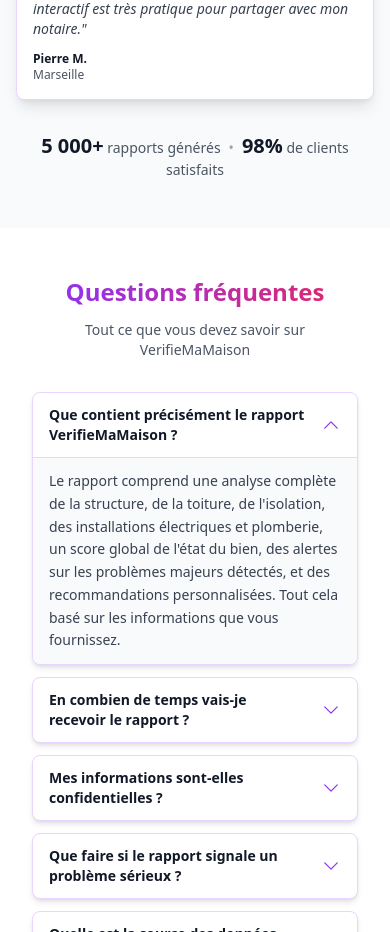
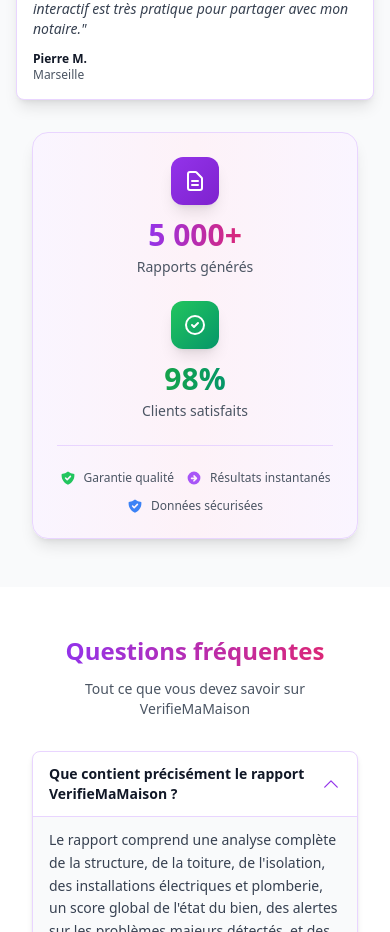
Before and after one commit to silencieux99/Verifiemamaison, a Next.js app: page / in a window 390 px wide. Shown: the part 4700-5632 px from the top of the page. Built offline with nearby package versions, Linux system fonts and the light colour scheme; no server answers.

Commit message:
Enhance statistics section: beautiful design with icons, gradients, and trust badges. Fully mobile-responsive

```diff
--- a/src/app/(components)/home/Testimonials.tsx
+++ b/src/app/(components)/home/Testimonials.tsx
@@ -61,12 +61,84 @@
           ))}
         </div>
 
-        <div className="mt-8 sm:mt-12 text-center px-4">
-          <p className="text-gray-600 text-sm sm:text-base md:text-lg">
-            <span className="text-gray-900 font-bold text-xl sm:text-2xl">5 000+</span> rapports générés
-            <span className="mx-2 text-gray-400">•</span>
-            <span className="text-gray-900 font-bold text-xl sm:text-2xl">98%</span> de clients satisfaits
-          </p>
+        {/* Section statistiques améliorée */}
+        <div className="mt-8 sm:mt-12 md:mt-16 px-4">
+          <div className="max-w-4xl mx-auto">
+            <div className="bg-gradient-to-r from-purple-50 via-pink-50 to-purple-50 rounded-2xl sm:rounded-3xl p-6 sm:p-8 md:p-10 border border-purple-200 shadow-lg relative">
+              <div className="grid grid-cols-1 sm:grid-cols-2 gap-6 sm:gap-8 items-center relative">
+                {/* Statistique 1 - Rapports générés */}
+                <div className="flex flex-col sm:flex-row items-center sm:items-start gap-3 sm:gap-4 text-center sm:text-left relative z-10">
+                  <div className="flex-shrink-0">
+                    <div className="w-12 h-12 sm:w-14 sm:h-14 bg-gradient-to-br from-purple-600 to-purple-700 rounded-xl flex items-center justify-center shadow-lg">
+                      <svg className="w-6 h-6 sm:w-7 sm:h-7 text-white" fill="none" stroke="currentColor" viewBox="0 0 24 24">
+                        <path strokeLinecap="round" strokeLinejoin="round" strokeWidth={2} d="M9 12h6m-6 4h6m2 5H7a2 2 0 01-2-2V5a2 2 0 012-2h5.586a1 1 0 01.707.293l5.414 5.414a1 1 0 01.293.707V19a2 2 0 01-2 2z" />
+                      </svg>
+                    </div>
+                  </div>
+                  <div className="flex-1">
+                    <div className="text-3xl sm:text-4xl md:text-5xl font-black text-gray-900 mb-1">
+                      <span className="bg-gradient-to-r from-purple-600 to-pink-600 bg-clip-text text-transparent">
+                        5 000+
+                      </span>
+                    </div>
+                    <p className="text-sm sm:text-base text-gray-600 font-medium">
+                      Rapports générés
+                    </p>
+                  </div>
+                </div>
+
+                {/* Séparateur vertical pour desktop */}
+                <div className="hidden sm:block absolute left-1/2 top-1/2 -translate-x-1/2 -translate-y-1/2 w-px h-20 bg-gradient-to-b from-transparent via-purple-300 to-transparent z-0"></div>
+
+                {/* Statistique 2 - Satisfaction */}
+                <div className="flex flex-col sm:flex-row items-center sm:items-start gap-3 sm:gap-4 text-center sm:text-left relative z-10">
+                  <div className="flex-shrink-0">
+                    <div className="w-12 h-12 sm:w-14 sm:h-14 bg-gradient-to-br from-green-500 to-emerald-600 rounded-xl flex items-center justify-center shadow-lg">
+                      <svg className="w-6 h-6 sm:w-7 sm:h-7 text-white" fill="none" stroke="currentColor" viewBox="0 0 24 24">
+                        <path strokeLinecap="round" strokeLinejoin="round" strokeWidth={2} d="M9 12l2 2 4-4m6 2a9 9 0 11-18 0 9 9 0 0118 0z" />
+                      </svg>
+                    </div>
+                  </div>
+                  <div className="flex-1">
+                    <div className="text-3xl sm:text-4xl md:text-5xl font-black text-gray-900 mb-1">
+                      <span className="bg-gradient-to-r from-green-600 to-emerald-600 bg-clip-text text-transparent">
+                        98%
+                      </span>
+                    </div>
+                    <p className="text-sm sm:text-base text-gray-600 font-medium">
+                      Clients satisfaits
+                    </p>
+                  </div>
+                </div>
+              </div>
+
+              {/* Badge de confiance en bas */}
+              <div className="mt-6 sm:mt-8 pt-6 sm:pt-8 border-t border-purple-200">
+                <div className="flex flex-wrap items-center justify-center gap-3 sm:gap-4 text-xs sm:text-sm text-gray-600">
+                  <div className="flex items-center gap-2">
+                    <svg className="w-4 h-4 text-green-500" fill="currentColor" viewBox="0 0 20 20">
+                      <path fillRule="evenodd" d="M2.166 4.999A11.954 11.954 0 0010 1.944 11.954 11.954 0 0017.834 5c.11.65.166 1.32.166 2.001 0 5.225-3.34 9.67-8 11.317C5.34 16.67 2 12.225 2 7c0-.682.057-1.35.166-2.001zm11.541 3.708a1 1 0 00-1.414-1.414L9 10.586 7.707 9.293a1 1 0 00-1.414 1.414l2 2a1 1 0 001.414 0l4-4z" clipRule="evenodd" />
+                    </svg>
+                    <span className="font-medium">Garantie qualité</span>
+                  </div>
+                  <div className="hidden sm:block w-1 h-1 rounded-full bg-gray-400"></div>
+                  <div className="flex items-center gap-2">
+                    <svg className="w-4 h-4 text-purple-500" fill="currentColor" viewBox="0 0 20 20">
+                      <path fillRule="evenodd" d="M10 18a8 8 0 100-16 8 8 0 000 16zm3.707-8.293l-3-3a1 1 0 00-1.414 1.414L10.586 9.5H7a1 1 0 100 2h3.586l-1.293 1.293a1 1 0 101.414 1.414l3-3a1 1 0 000-1.414z" clipRule="evenodd" />
+                    </svg>
+                    <span className="font-medium">Résultats instantanés</span>
+                  </div>
+                  <div className="hidden sm:block w-1 h-1 rounded-full bg-gray-400"></div>
+                  <div className="flex items-center gap-2">
+                    <svg className="w-4 h-4 text-blue-500" fill="currentColor" viewBox="0 0 20 20">
+                      <path fillRule="evenodd" d="M2.166 4.999A11.954 11.954 0 0010 1.944 11.954 11.954 0 0017.834 5c.11.65.166 1.32.166 2.001 0 5.225-3.34 9.67-8 11.317C5.34 16.67 2 12.225 2 7c0-.682.057-1.35.166-2.001zm11.541 3.708a1 1 0 00-1.414-1.414L9 10.586 7.707 9.293a1 1 0 00-1.414 1.414l2 2a1 1 0 001.414 0l4-4z" clipRule="evenodd" />
+                    </svg>
+                    <span className="font-medium">Données sécurisées</span>
+                  </div>
+                </div>
+              </div>
+            </div>
+          </div>
         </div>
       </Container>
     </section>
```
